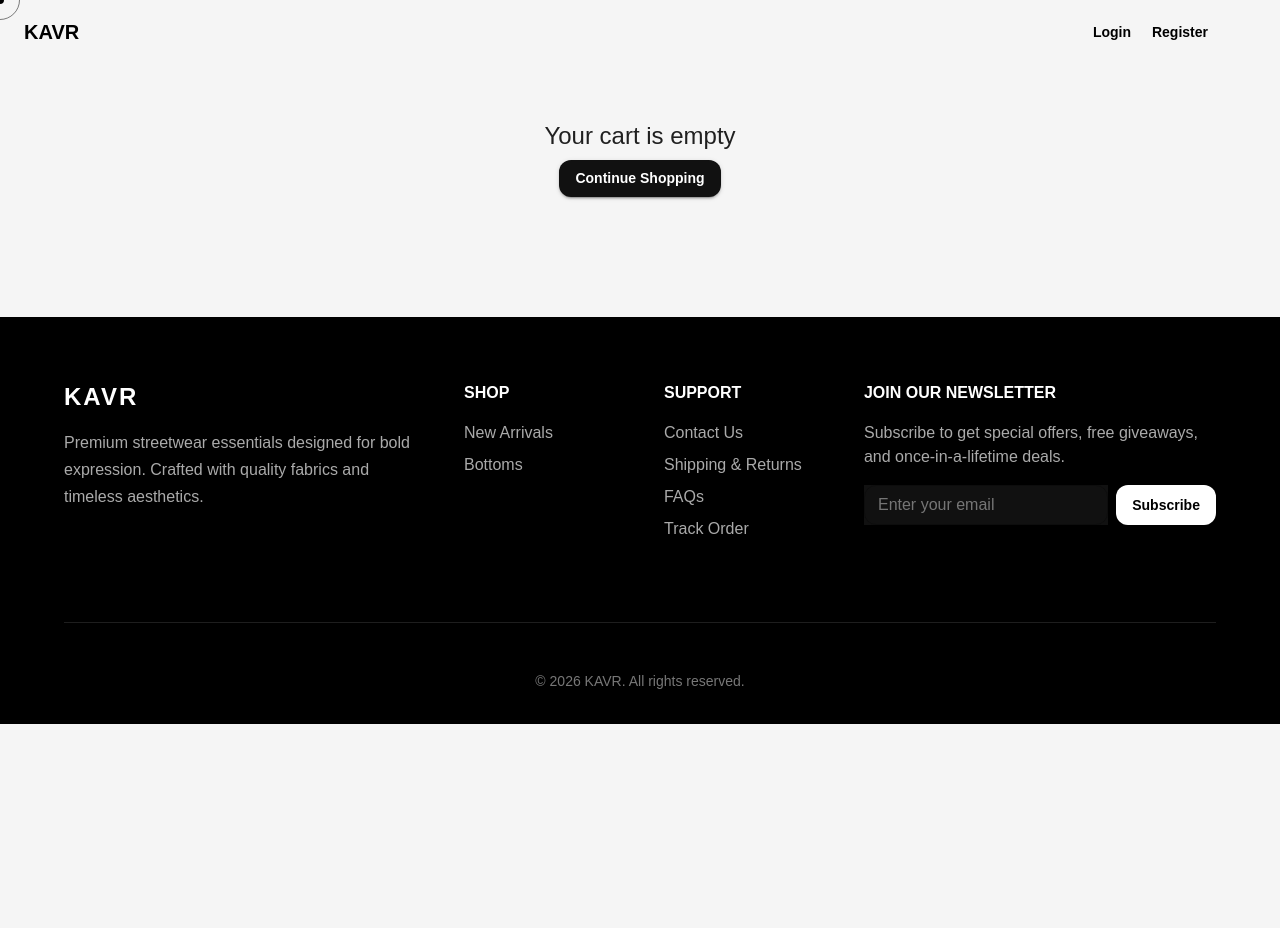
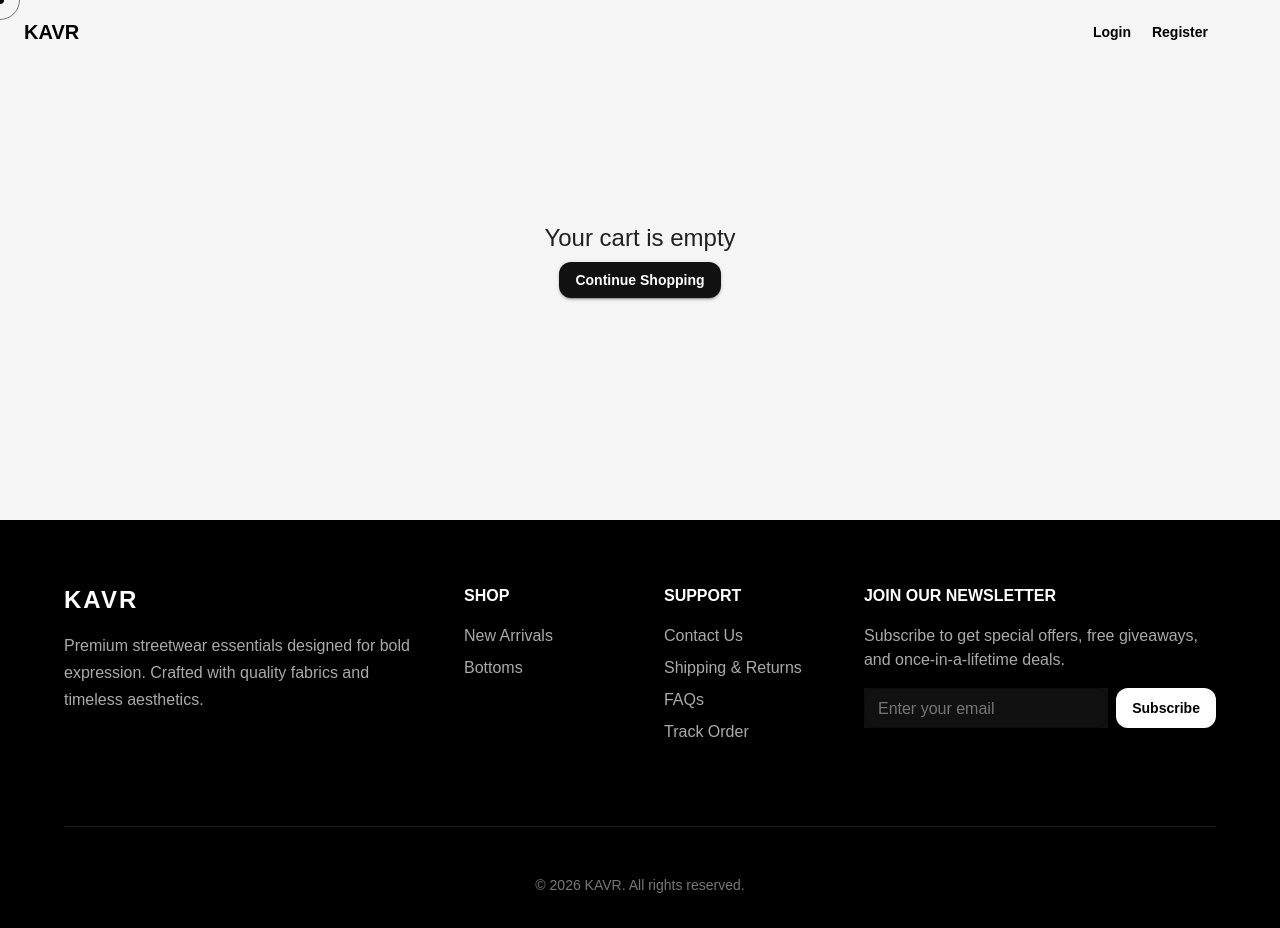
Before and after one commit to Rudraksh-2025/frontend, a React (Vite) app: page /cart in a window 1280 px wide. Before the commit the page ends 800 px from the top, so only its background shows below. Built offline with nearby package versions, Linux system fonts and the light colour scheme; some icons are missing.

Commit message:
empty cart design fix

```diff
--- a/src/pages/cart/Cart.jsx
+++ b/src/pages/cart/Cart.jsx
@@ -28,7 +28,7 @@ const Cart = () => {
 
     if (!cart || cart?.lines?.length === 0)
         return (
-            <Container sx={{ my: 15, textAlign: "center" }}>
+            <Container sx={{ my: 15, height: { xs: '100%', md: '35vh' }, textAlign: "center", display: 'flex', alignItems: 'center', justifyContent: 'center', flexDirection: 'column' }}>
                 <Typography variant="h5" gutterBottom>
                     Your cart is empty
                 </Typography>
```
